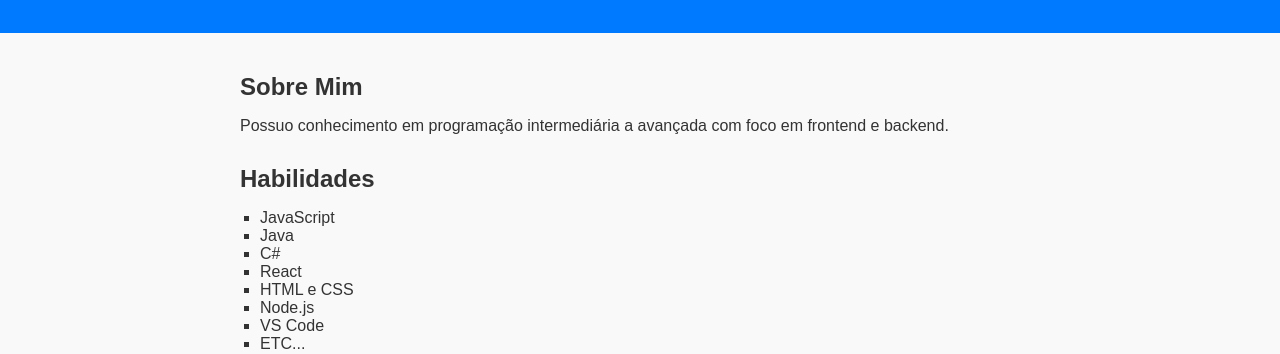
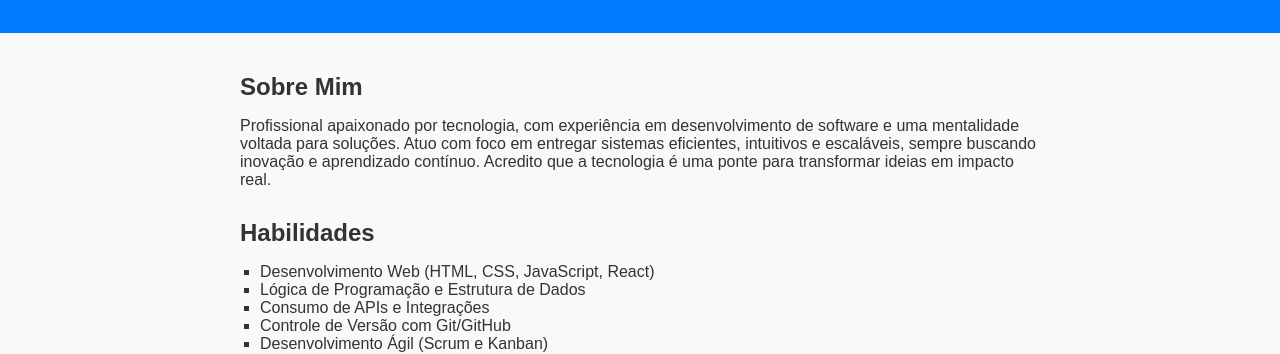
Before and after one commit to robsonjuniortj/logica-programacao-js, a website: page dia6-html-css/index.html in a window 1280 px wide. Shown: the part 446-800 px from the top of the page. Drawn offline with Linux system fonts and the light colour scheme.

```diff
--- a/dia6-html-css/index.html
+++ b/dia6-html-css/index.html
@@ -16,20 +16,21 @@
   <main>
     <section>
       <h2>Sobre Mim</h2>
-      <p>Possuo conhecimento em programação intermediária a avançada com foco em frontend e backend.</p>
+      <p>Profissional apaixonado por tecnologia, com experiência em desenvolvimento de software e uma mentalidade voltada para soluções. Atuo com foco em entregar sistemas eficientes, intuitivos e escaláveis, sempre buscando inovação e aprendizado contínuo. Acredito que a tecnologia é uma ponte para transformar ideias em impacto real.</p>
     </section>
 
     <section>
       <h2>Habilidades</h2>
       <ul>
-        <li>JavaScript</li>
-        <li>Java</li>
-        <li>C#</li>
-        <li>React</li>
-        <li>HTML e CSS</li>
-        <li>Node.js</li>
-        <li>VS Code</li>
-        <li>ETC...</li>
+        <li>Desenvolvimento Web (HTML, CSS, JavaScript, React)</li>
+        <li>Lógica de Programação e Estrutura de Dados</li>
+        <li>Consumo de APIs e Integrações</li>
+        <li>Controle de Versão com Git/GitHub</li>
+        <li>Desenvolvimento Ágil (Scrum e Kanban)</li>
+        <li>Comunicação e Trabalho em Equipe</li>
+        <li>Resolução de Problemas Técnicos</li>
+        <li>Curva de Aprendizado Rápida</li>
+        <li>Dentre Outras...</li>
       </ul>
     </section>
 
```
